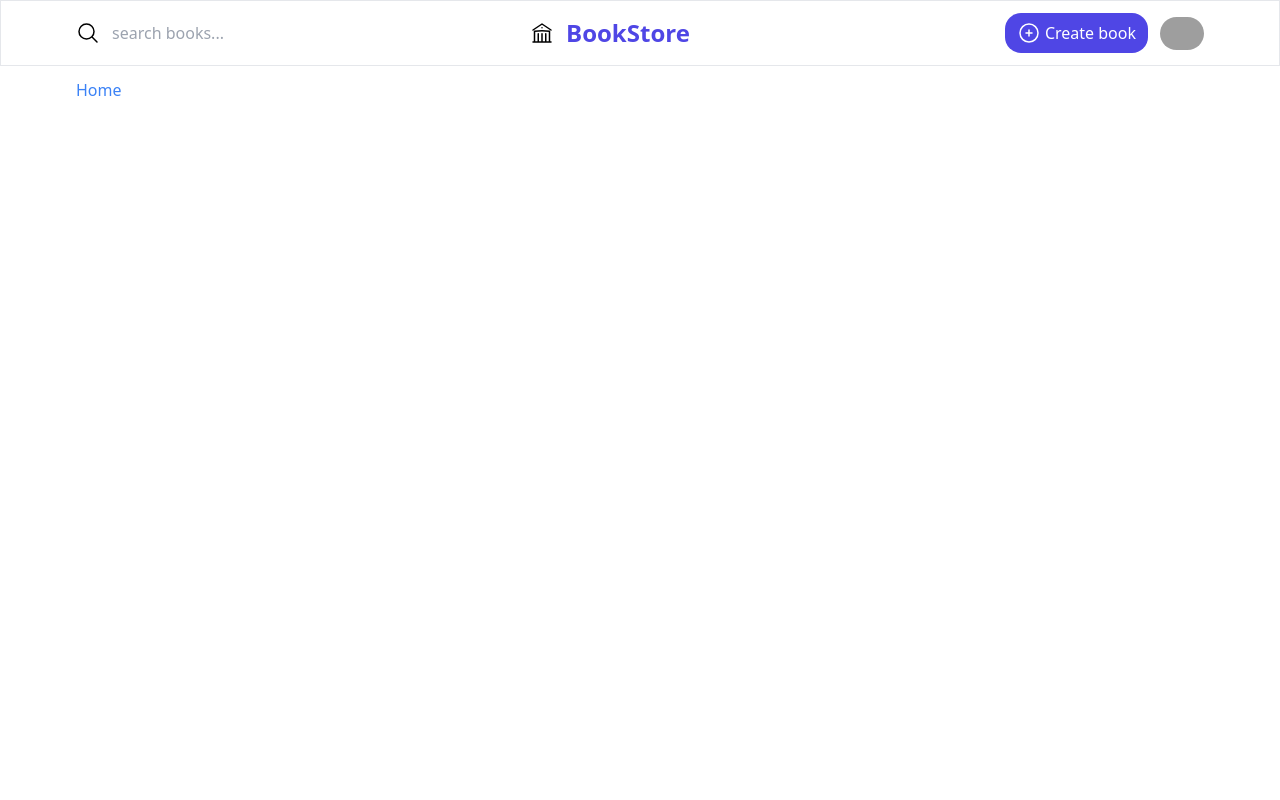
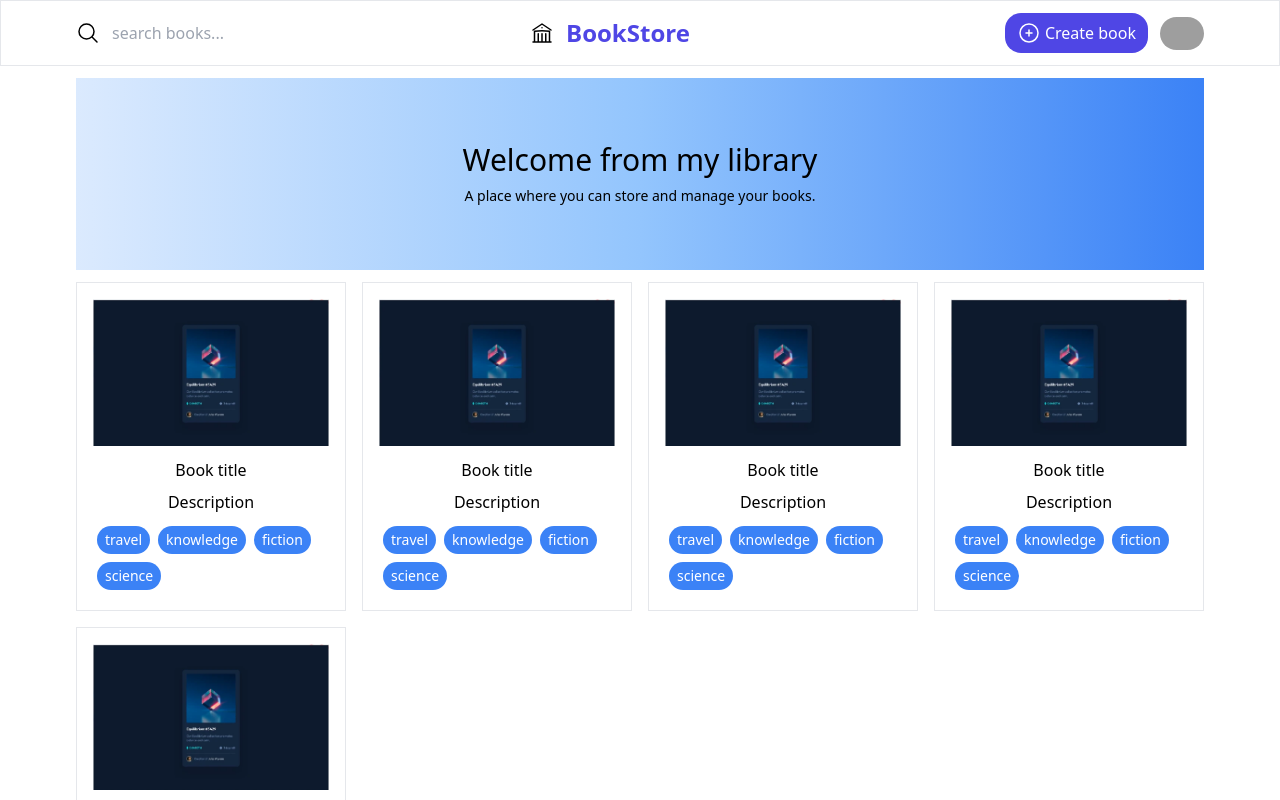
Before and after one commit to Aung-Pyae-Sone8/Library-management-system-react-, a React (Vite) app: page / in a window 1280 px wide. Shown: the top 800 px of the page. Built offline with nearby package versions, Linux system fonts and the light colour scheme; grey boxes are pictures that could not be loaded.

Commit message:
home page design

```diff
--- /dev/null
+++ b/src/components/HeroSection.jsx
@@ -0,0 +1,12 @@
+
+
+const HeroSection = () => {
+    return (
+        <div className="bg-gradient-to-r from-blue-100 via-blue-300 to-blue-500 space-y-2 text-center h-48 flex flex-col justify-center items-center">
+            <h1 className="text-3xl">Welcome from my library</h1>
+            <p className="text-sm">A place where you can store and manage your books.</p>
+        </div>
+    )
+}
+
+export default HeroSection;
--- a/src/pages/Home.jsx
+++ b/src/pages/Home.jsx
@@ -1,9 +1,34 @@
-
+import HeroSection from "../components/HeroSection"
+import book from "../assets/img1.png";
 
 function Home() {
 
   return (
-    <div className="text-blue-500">Home</div>
+    <>
+      {/* hero section */}
+      <HeroSection />
+
+      {/* book list  */}
+      <div className="grid grid-cols-1 sm:grid-cols-2 md:grid-cols-4 gap-4 my-3">
+        {[1, 2, 3, 4, 5].map((item) => (
+          <div className="p-4 border border-1" key={item}>
+            <img src={book} alt="book" />
+            <div className="text-center space-y-2 mt-3">
+              <h1>Book title</h1>
+              <p>Description</p>
+              {/* genres  */}
+              <div className="flex flex-wrap">
+                {
+                  ['travel','knowledge','fiction','science'].map((genre) => (
+                    <span key={genre} className="mx-1 my-1 text-white rounded-full px-2 py-1 text-sm bg-blue-500">{genre}</span>
+                  ))
+                }
+              </div>
+            </div>
+          </div>
+        ))}
+      </div>
+    </>
   )
 }
 
```
Also changed, not shown: src/assets/img1.png (added).
